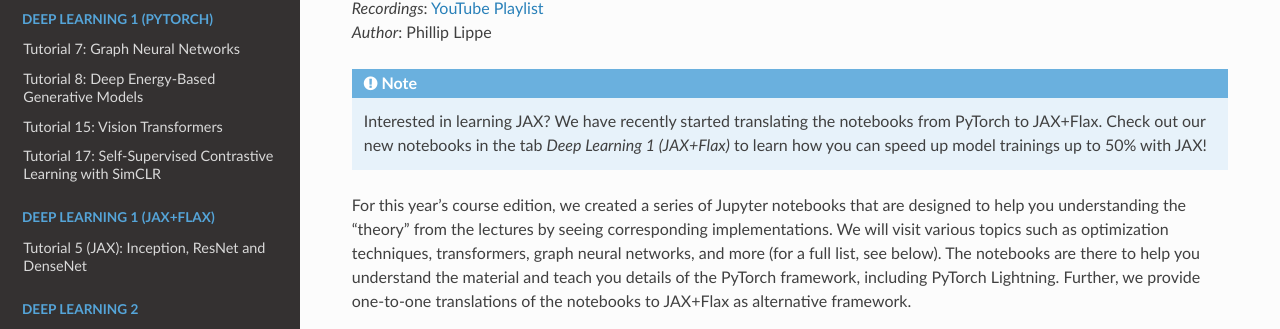
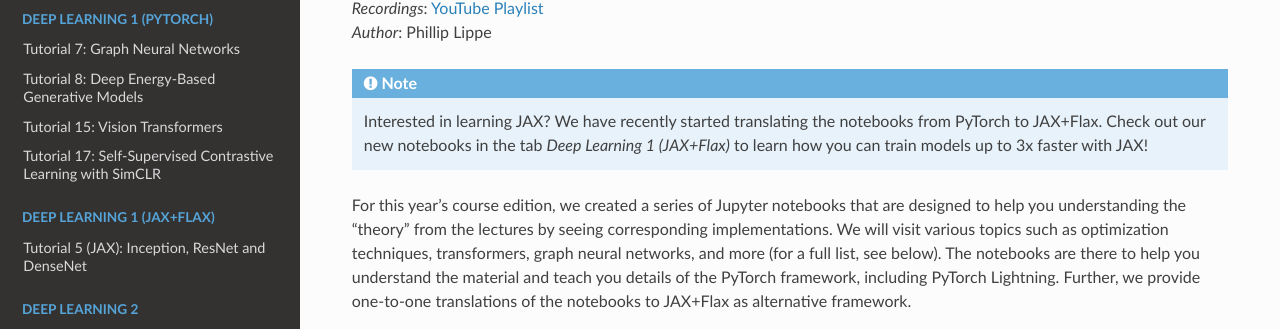
Before and after one commit to phlippe/uvadlc_notebooks, a Sphinx documentation site: the page built from docs/index.rst, in a window 1280 px wide and 900 px high. Shown: the part 235-564 px from the top of the window. Built offline with Sphinx 7.4.7 and the Read the Docs theme 2.0.0, drawn with Linux system fonts in a browser that asks for light colours; pages that are not in the unit, such as notebooks, are missing from menus.

Commit message:
Updating front page

```diff
--- a/docs/index.rst
+++ b/docs/index.rst
@@ -13,7 +13,7 @@ Welcome to the UvA Deep Learning Tutorials!
 | *Author*: Phillip Lippe
 
 .. note::
-   Interested in learning JAX? We have recently started translating the notebooks from PyTorch to JAX+Flax. Check out our new notebooks in the tab *Deep Learning 1 (JAX+Flax)* to learn how you can speed up model trainings up to 50% with JAX!
+   Interested in learning JAX? We have recently started translating the notebooks from PyTorch to JAX+Flax. Check out our new notebooks in the tab *Deep Learning 1 (JAX+Flax)* to learn how you can train models up to 3x faster with JAX!
 
 
 For this year's course edition, we created a series of Jupyter notebooks that are designed to help you understanding the "theory" from the lectures by seeing corresponding implementations.
```
